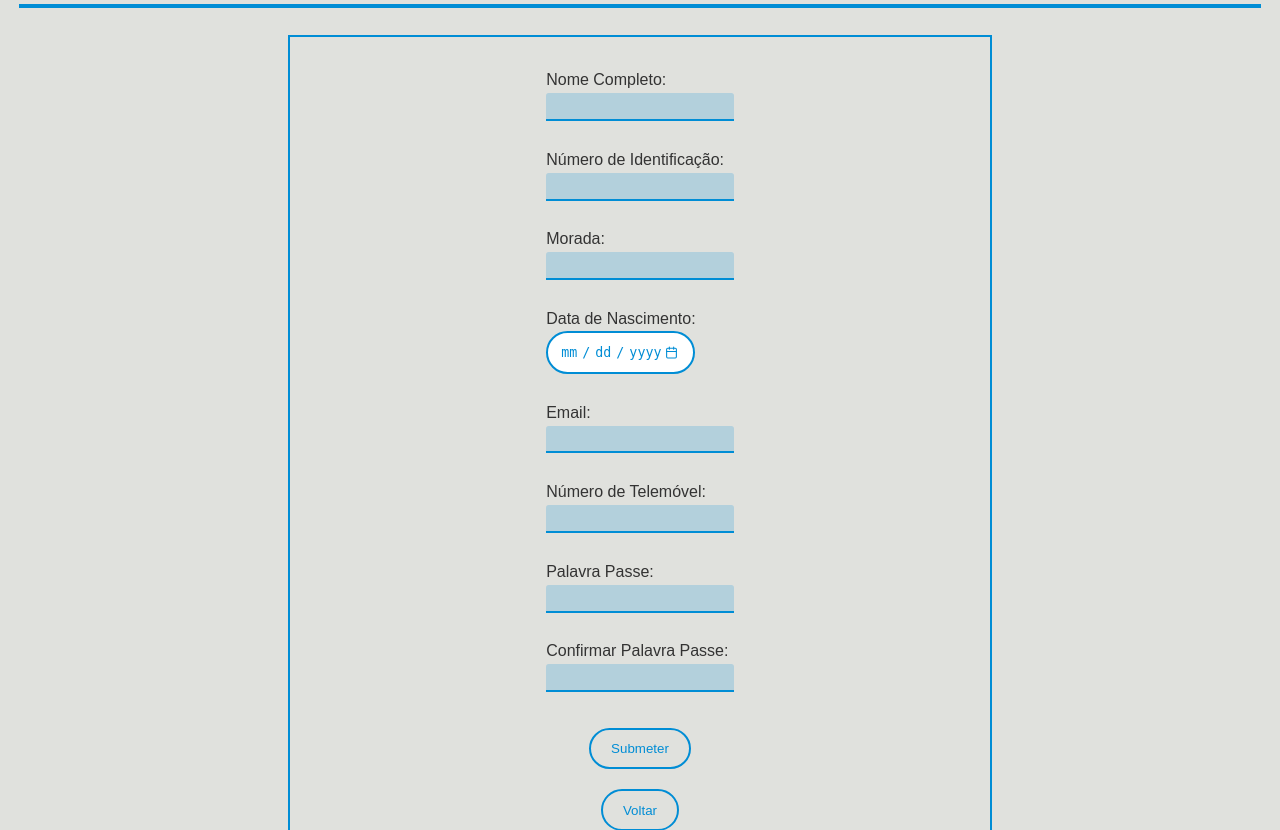
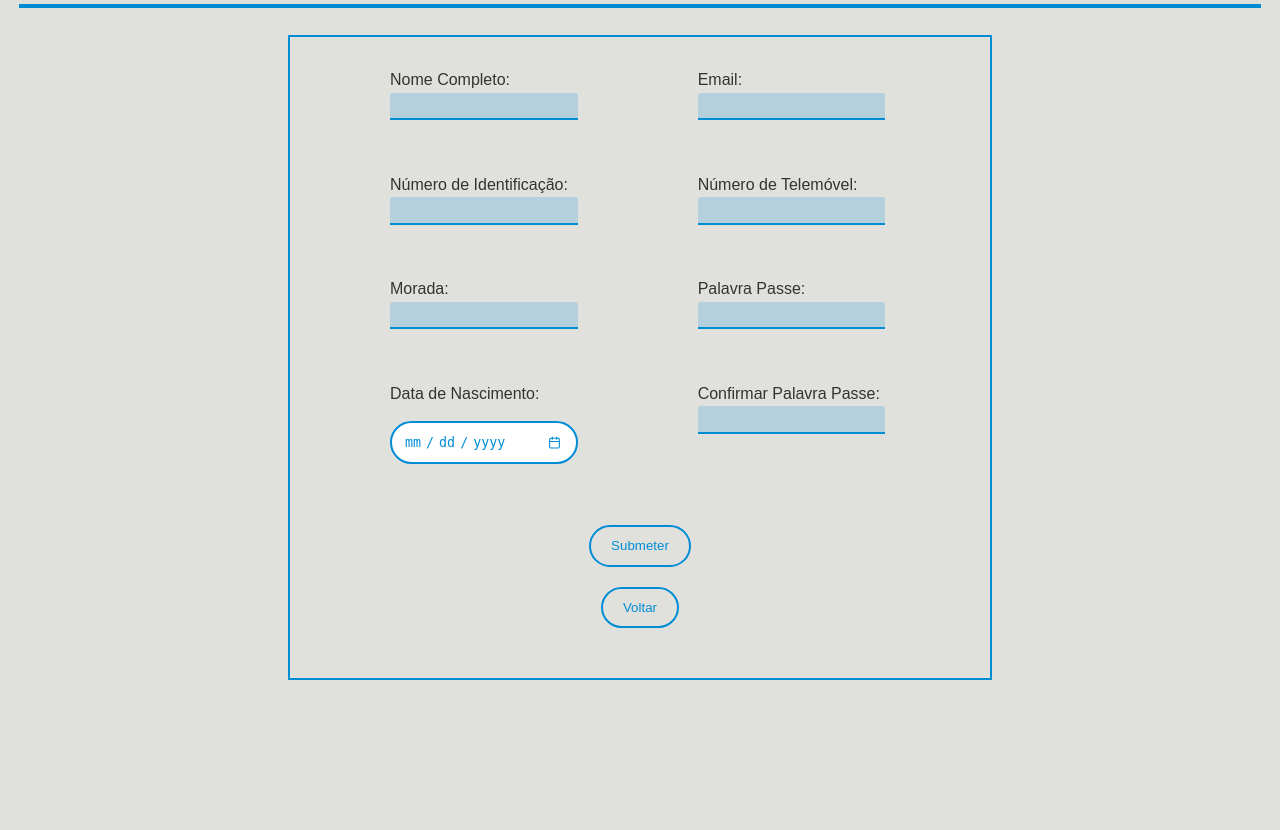
Before and after one commit to sfd-sdc/ProjInt, a Flask app: page /signup in a window 1280 px wide. Shown: the part 71-901 px from the top of the page. After the commit the page ends 751 px from the top, so only its background shows below. Run offline with Flask 3, Linux system fonts and the light colour scheme.

Commit message:
alterações no css de registar

```diff
--- a/flaskr/static/css/style.css
+++ b/flaskr/static/css/style.css
@@ -81,6 +81,32 @@ hr {
     padding-bottom: 50px;
     outline: #008dd5 solid 2px;
     width: 700px;
+}
+
+.user-form {
+    display: grid;
+    grid-template-columns: 1fr 1fr;
+}
+
+.form-row {
+    display: flex;
+    justify-content: center;
+    gap: 20px;
+}
+
+.column {
+    display: flex;
+    flex-direction: column;
+    margin-left: 100px;
+}
+
+.form-actions {
+    grid-column: span 2;
+    text-align: center;
+}
+
+#date {
+    margin-top: 15px;
 }
 
 h1 {
--- a/flaskr/templates/payments.html
+++ b/flaskr/templates/payments.html
@@ -3,6 +3,7 @@
     <form action="/payment" method="POST">
         <label for="entity">Entidade:</label><br />
         <input type="text" id="entity" name="entity" required /><br /><br />
+        <!--Adicionar referencia aos pagamentos-->
         <label for="amount">Montante:</label><br />
         <input type="text" id="amount" name="amount" required /><br /><br />
 
--- a/flaskr/templates/signup.html
+++ b/flaskr/templates/signup.html
@@ -1,36 +1,42 @@
 {% extends "base.html" %} {% block title %} {{ data.name }} {% endblock %} {% block nav %} {{ data.page }} {% endblock %} {% block content %}
 <div class="content">
-    <form action="/createUser" method="POST">
-        <label for="fullname">Nome Completo:</label><br />
+    <form action="/createUser" method="POST" class="user-form">
+        <div class="form-row">
+            <div class="column">
+                <label for="fullname">Nome Completo:</label>
                 <input type="text" id="fullname" name="fullname" required /><br /><br />
 
-        <label for="num">Número de Identificação:</label><br />
+                <label for="num">Número de Identificação:</label>
                 <input type="text" id="num" name="num" required /><br /><br />
 
-        <label for="address">Morada:</label><br />
+                <label for="address">Morada:</label>
                 <input type="text" id="address" name="address" required /><br /><br />
 
-        <label for="date">Data de Nascimento:</label><br />
+                <label for="date">Data de Nascimento:</label>
                 <input type="date" id="date" name="date" required /><br /><br />
-
-        <label for="email">Email:</label><br />
+            </div>
+            <div class="column">
+                <label for="email">Email:</label>
                 <input type="email" id="email" name="email" required /><br /><br />
 
-        <label for="phone">Número de Telemóvel:</label><br />
+                <label for="phone">Número de Telemóvel:</label>
                 <input type="tel" id="phone" name="phone" required /><br /><br />
 
-        <label for="password">Palavra Passe:</label><br />
+                <label for="password">Palavra Passe:</label>
                 <input type="password" id="password" name="password" required /><br /><br />
 
-        <label for="confirm-password">Confirmar Palavra Passe:</label><br />
+                <label for="confirm-password">Confirmar Palavra Passe:</label>
                 <input
                     type="password"
                     id="confirm-password"
                     name="confirm-password"
                     required
                     oninput="this.setCustomValidity(this.value != document.getElementById('password').value ? 'As senhas não coincidem.' : '')" /><br /><br />
-
+            </div>
+        </div>
+        <div class="form-actions">
             <input class="button-submit" type="submit" value="Submeter" />
+        </div>
     </form>
 
     <form action="/" method="get">
```
Lines whose indentation alone changed are shown as unchanged.
